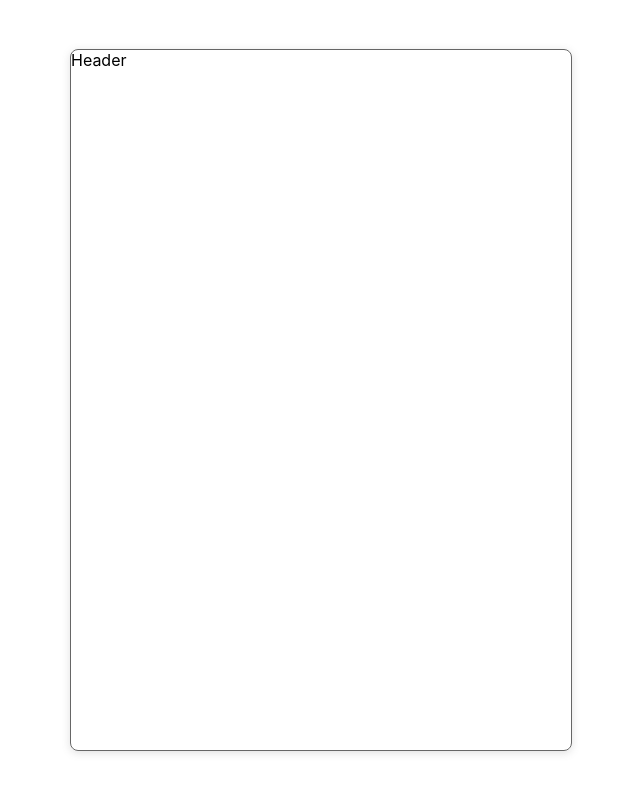
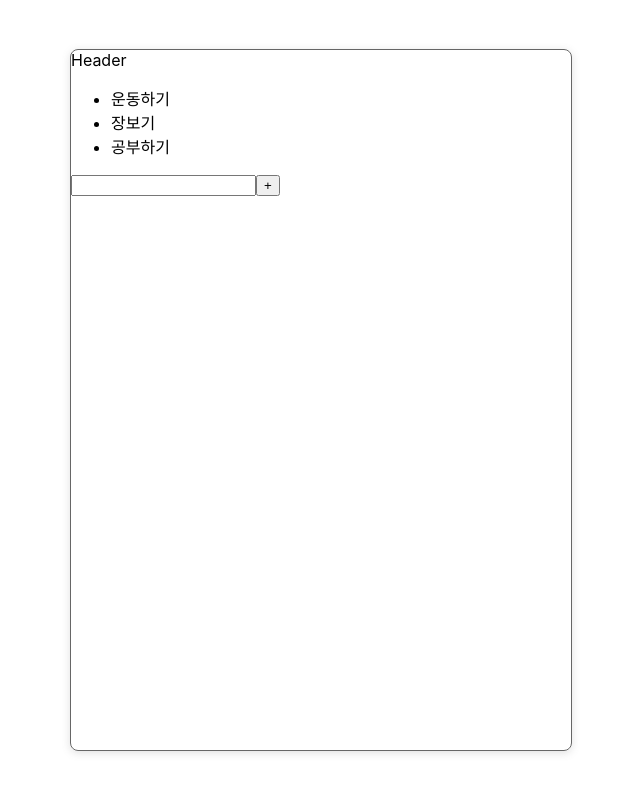
Before and after one commit to lechhw/ToDoList_React_2023, a React (Create React App) app: page / in a window 1280 px wide. Shown: the top 792 px of the page, without its empty margins (319-959 px from the left). Built offline with nearby package versions, Linux system fonts and the light colour scheme.

Commit message:
중간 커밋(리스트추가)

```diff
--- a/src/App.js
+++ b/src/App.js
@@ -1,10 +1,26 @@
+import { useState } from 'react';
 import './App.css';
 import Header from './components/Header';
+import InputForm from './components/InputForm';
+import TodoList from './components/TodoList';
 
 function App() {
+  const [list, setList] = useState([
+    { id: '1', name: '운동하기' },
+    { id: '2', name: '장보기' },
+    { id: '3', name: '공부하기' },
+  ]);
+
+  const onAddItem = (item) => {
+    let updated = [...list, { name: item, id: '5' }];
+    setList(updated);
+  };
+
   return (
     <div className="App">
       <Header />
+      <TodoList list={list} />
+      <InputForm onAddItem={onAddItem} />
     </div>
   );
 }
--- a/src/components/InputForm.jsx
+++ b/src/components/InputForm.jsx
@@ -1,5 +1,20 @@
-import React from 'react';
+import React, { useState } from 'react';
 
-export default function InputForm() {
-  return <div>InputForm</div>;
+export default function InputForm({ onAddItem }) {
+  const [item, setItem] = useState('');
+
+  const handleChange = (e) => {
+    setItem(e.target.value);
+  };
+  return (
+    <form
+      onSubmit={(e) => {
+        e.preventDefault();
+        onAddItem(item);
+      }}
+    >
+      <input type="text" value={item} onChange={handleChange} />
+      <button>+</button>
+    </form>
+  );
 }
--- a/src/components/TodoItem.jsx
+++ b/src/components/TodoItem.jsx
@@ -1,5 +1,5 @@
 import React from 'react';
 
-export default function TodoItem() {
-  return <div>TodoItem</div>;
+export default function TodoItem({ item }) {
+  return <li>{item.name}</li>;
 }
--- a/src/components/TodoList.jsx
+++ b/src/components/TodoList.jsx
@@ -1,5 +1,12 @@
 import React from 'react';
+import TodoItem from './TodoItem';
 
-export default function TodoList() {
-  return <div>TodoList</div>;
+export default function TodoList({ list }) {
+  return (
+    <ul>
+      {list.map((item) => (
+        <TodoItem item={item} key={item.id} />
+      ))}
+    </ul>
+  );
 }
```
